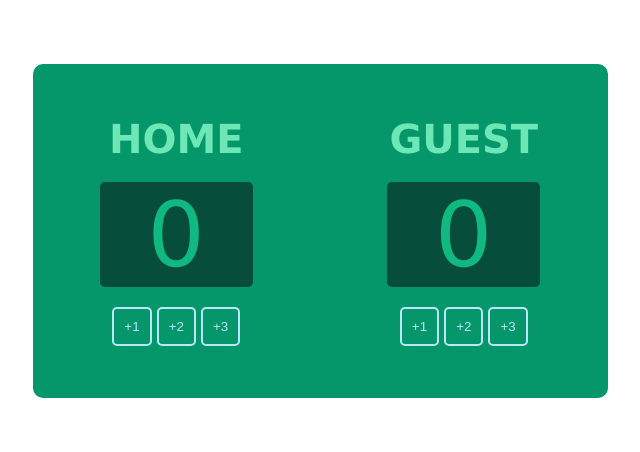
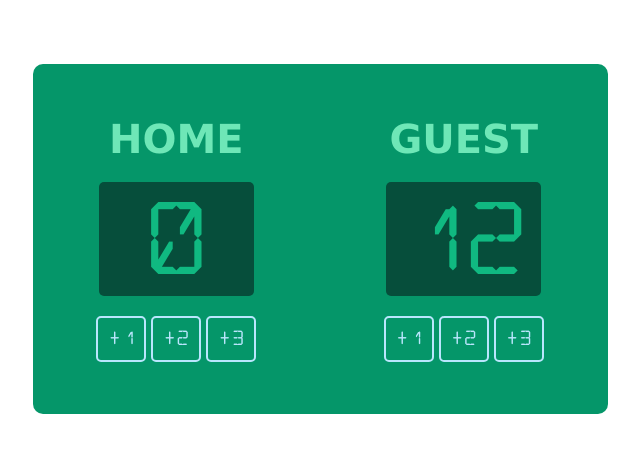
Before and after one commit to eliasyeme/basketball-scoreboard, a plain HTML site: page index.html in a window 1280 px wide. Shown: the whole page, without its empty margins (320-960 px from the left). Drawn offline with Linux system fonts and the light colour scheme.

Commit message:
Add font styles

```diff
--- a/index.html
+++ b/index.html
@@ -18,7 +18,7 @@
             <div class="score">
                 <h3 class="score-title">GUEST</h3>
                 <div class="score-number">
-                    <p id="score-guest" class="score-number-text">0</p>
+                    <p id="score-guest" class="score-number-text">12</p>
                 </div>
                 <div>
                     <button class="score-btn" onclick="incrementGuestScoreByOne()">+1</button>
--- a/styles/style.css
+++ b/styles/style.css
@@ -1,3 +1,9 @@
+@font-face {
+    font-family: lcd14;
+    src: url('../fonts/lcd-font-master/LCD14.otf');
+    /* src: url('../fonts/cursed-timer-ulil-font/CursedTimerUlil-Aznm.ttf') */
+}
+
 body {
     margin: 0;
     font-family: Verdana, Geneva, Tahoma, sans-serif;
@@ -21,6 +27,7 @@ h3, p {
     display: flex;
     flex-direction: column;
     align-items: center;
+    text-align: center;
 }
 
 .score-title {
@@ -30,7 +37,7 @@ h3, p {
 
 .score-number {
     background: #064E3B;
-    padding: 0 48px;;
+    width: 155px;;
     border-radius: 5px;
     margin: 20px 0;
 }
@@ -38,12 +45,23 @@ h3, p {
 .score-number-text {
     color: #10B981;
     font-size: 90px;
+    font-family: lcd14;
+    padding-top: 16px;
 }
 
 .score-btn {
     padding: 10px;
+    padding-top: 12px;
     background: transparent;
     color: #BAE6FD;
     border: 2px solid #BAE6FD;;
     border-radius: 5px;
+    font-family: lcd14;
+    font-size: 18px;
 }
+
+.score-btn:hover {
+    cursor: pointer;
+    background: #BAE6FD;
+    color: #064E3B;
+}
```
